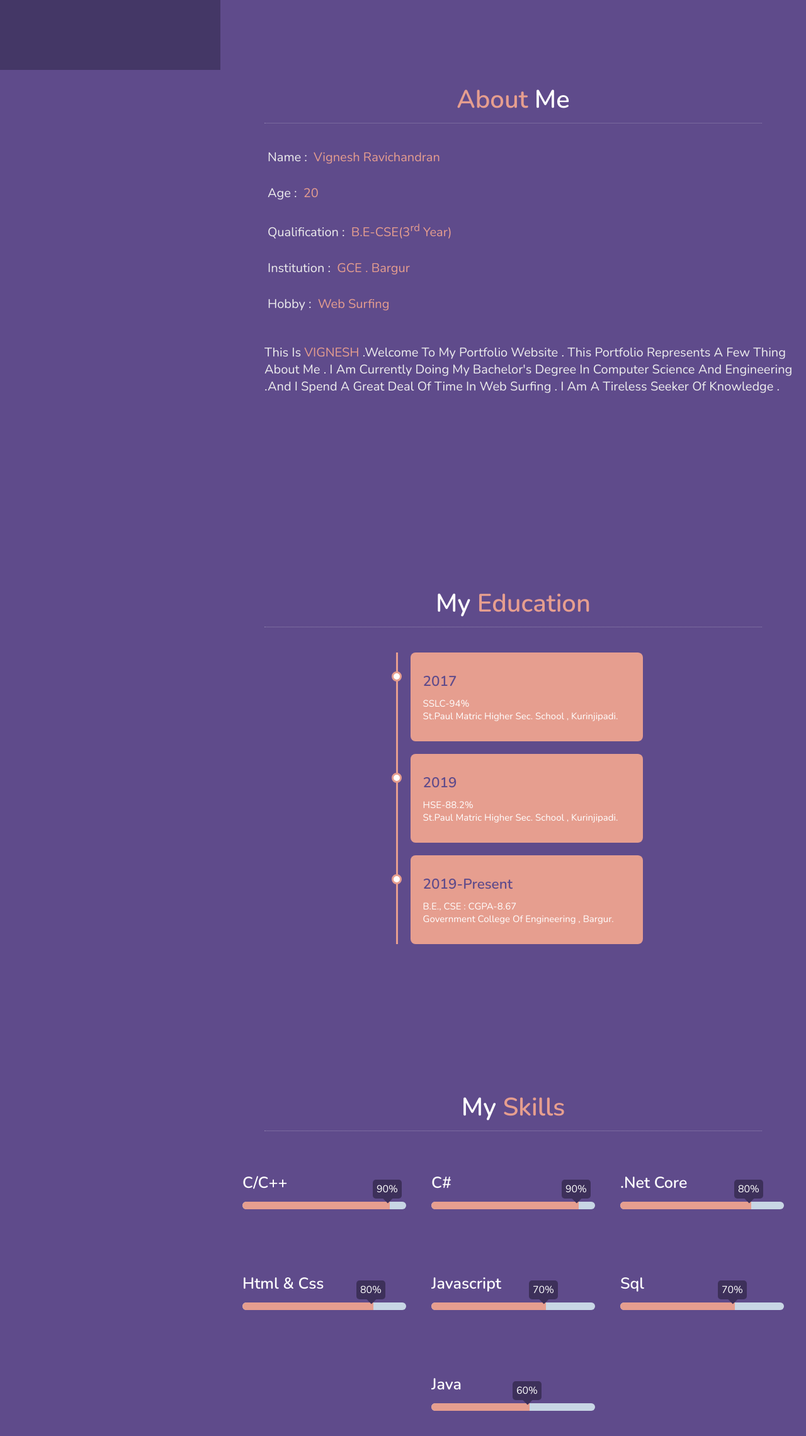
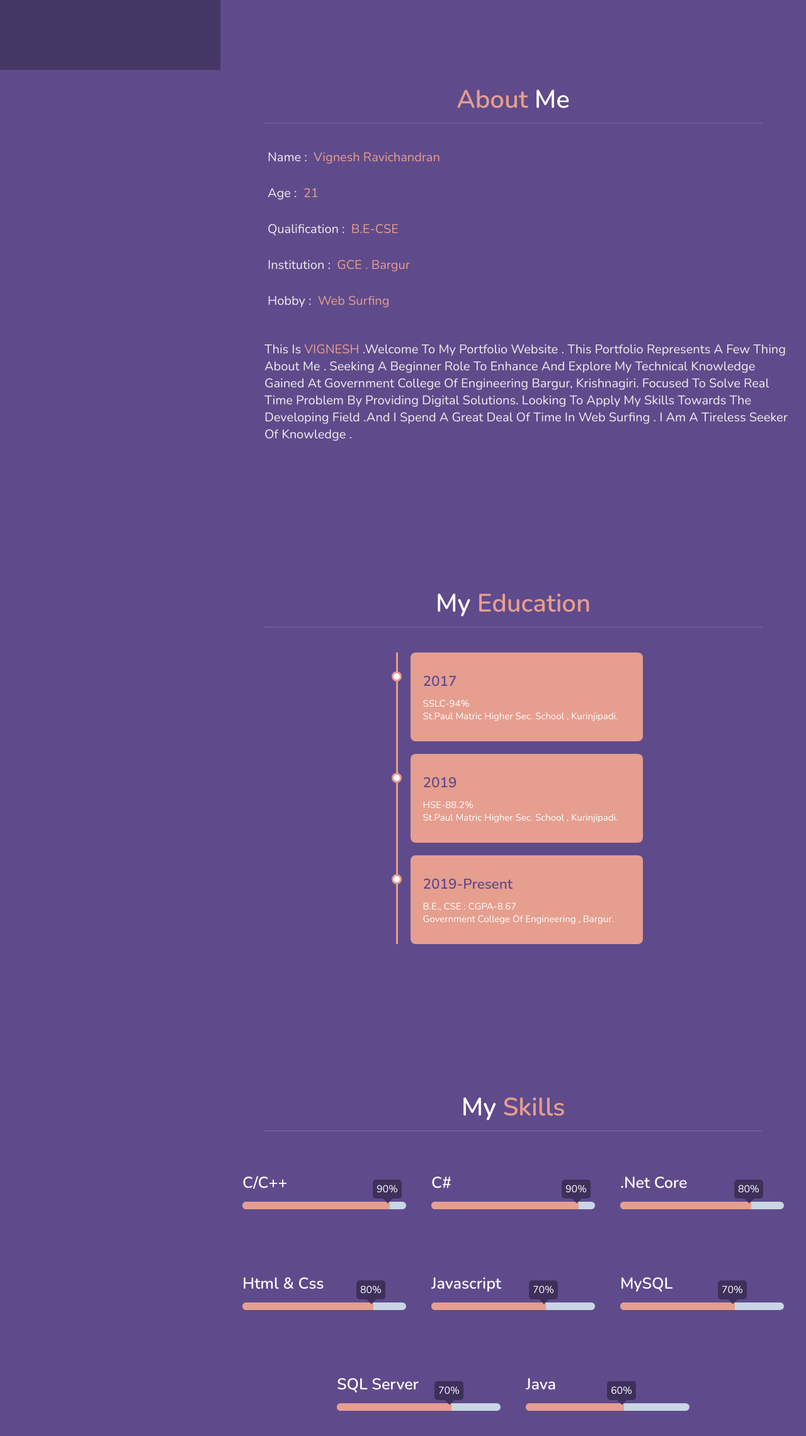
Before and after one commit to Vignesh24R/portfolionew, a plain HTML site: page index.html in a window 1280 px wide. Shown: the part 689-2969 px from the top of the page at 63% size. Drawn offline with nearby package versions, Linux system fonts and the light colour scheme.

Commit message:
Update index.html

```diff
--- a/index.html
+++ b/index.html
@@ -66,8 +66,8 @@
 
             <div class="info" data-aos="fade-down">
                 <h3> <span> name : </span> vignesh ravichandran</h3>
-                <h3> <span> age : </span> 20 </h3>
-                <h3> <span> qualification : </span> B.E-CSE(3<sup>rd</sup> year) </h3>
+                <h3> <span> age : </span> 21 </h3>
+                <h3> <span> qualification : </span> B.E-CSE </h3>
                 <h3> <span> institution :</span> GCE . bargur </h3>
                 <h3> <span> hobby :</span> web surfing </h3>
             </div>
@@ -77,7 +77,7 @@
                 <p> This is <span>VIGNESH</span> .Welcome to my Portfolio Website . This
                     Portfolio represents a few
                     thing about
-                    me . I am currently doing my Bachelor's degree in Computer Science and Engineering .And I spend
+                    me . Seeking a beginner role to enhance and explore my technical knowledge gained at Government College of Engineering Bargur, Krishnagiri. Focused to solve real time problem by providing digital solutions. Looking to apply my skills towards the developing field .And I spend
                     a great deal of time in web surfing . I am a tireless seeker of knowledge .</p>
 
             </div>
@@ -189,7 +189,17 @@
             <div class="box">
                 <div class="progress">
                     <div class="title">
-                        <h3 data-aos="fade-right" data-aos-delay="450">sql</h3>
+                        <h3 data-aos="fade-right" data-aos-delay="450">MySQL</h3>
+                    </div>
+                    <div class="barline" data-aos="fade-right" data-aos-delay="500">
+                        <div class="countbar" data-percentNumber="70"></div>
+                    </div>
+                </div>
+            </div>
+            <div class="box">
+                <div class="progress">
+                    <div class="title">
+                        <h3 data-aos="fade-right" data-aos-delay="450">SQL Server</h3>
                     </div>
                     <div class="barline" data-aos="fade-right" data-aos-delay="500">
                         <div class="countbar" data-percentNumber="70"></div>
```
